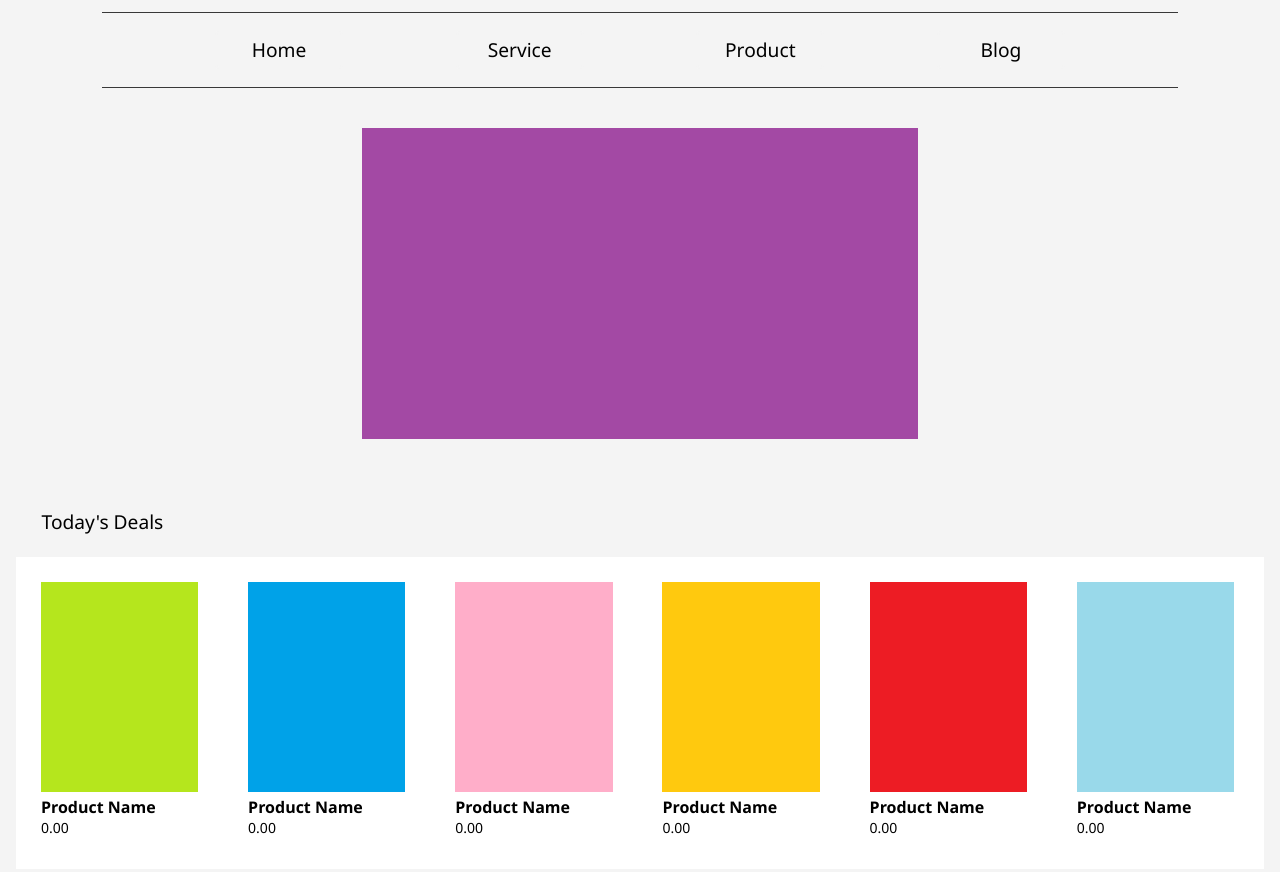
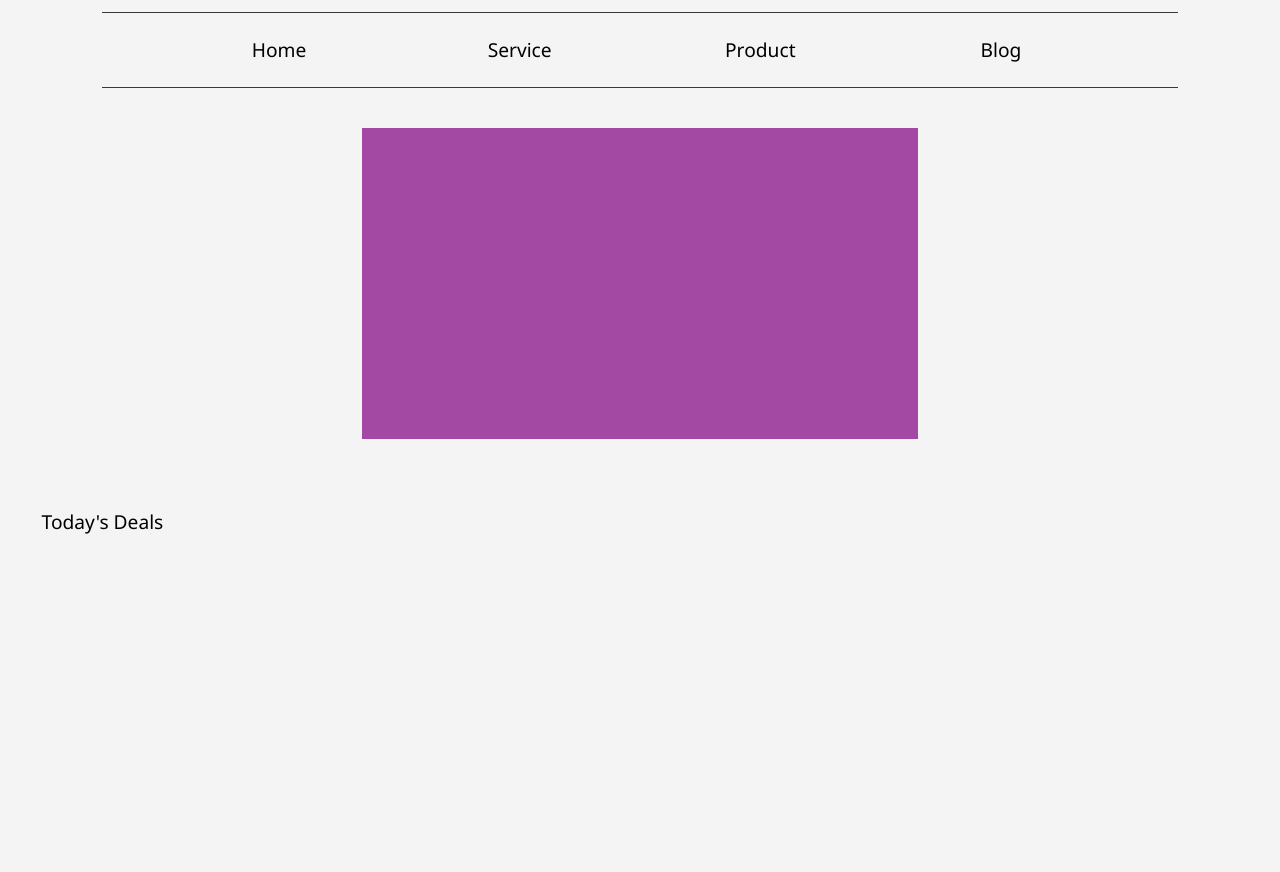
Before and after one commit to wmik/shop, a plain HTML site: page index.html in a window 1280 px wide. Shown: the part 70-942 px from the top of the page. After the commit the page ends 800 px from the top, so only its background shows below. Drawn offline with Linux system fonts and the light colour scheme; no server answers.

Commit message:
feat: dynamic product loading

```diff
--- a/index.html
+++ b/index.html
@@ -44,62 +44,7 @@
     </header>
     <section class="tile-group">
       <h2>Today's Deals</h2>
-      <section class="products">
-        <div class="product-card">
-          <div class="product-image">
-            <img src="images/products/p1.png" alt="product_name_#1" />
-          </div>
-          <div class="product-info">
-            <h5>Product Name</h5>
-            <h6>0.00</h6>
-          </div>
-        </div>
-        <div class="product-card">
-          <div class="product-image">
-            <img src="images/products/p2.png" alt="product_name_#2" />
-          </div>
-          <div class="product-info">
-            <h5>Product Name</h5>
-            <h6>0.00</h6>
-          </div>
-        </div>
-        <div class="product-card">
-          <div class="product-image">
-            <img src="images/products/p3.png" alt="product_name_#2" />
-          </div>
-          <div class="product-info">
-            <h5>Product Name</h5>
-            <h6>0.00</h6>
-          </div>
-        </div>
-        <div class="product-card">
-          <div class="product-image">
-            <img src="images/products/p4.png" alt="product_name_#2" />
-          </div>
-          <div class="product-info">
-            <h5>Product Name</h5>
-            <h6>0.00</h6>
-          </div>
-        </div>
-        <div class="product-card">
-          <div class="product-image">
-            <img src="images/products/p5.png" alt="product_name_#2" />
-          </div>
-          <div class="product-info">
-            <h5>Product Name</h5>
-            <h6>0.00</h6>
-          </div>
-        </div>
-        <div class="product-card">
-          <div class="product-image">
-            <img src="images/products/p6.png" alt="product_name_#2" />
-          </div>
-          <div class="product-info">
-            <h5>Product Name</h5>
-            <h6>0.00</h6>
-          </div>
-        </div>
-      </section>
+      <section class="products"></section>
     </section>
   </main>
   <footer class="page-footer"></footer>
--- a/scripts/api.js
+++ b/scripts/api.js
@@ -25,7 +25,7 @@ function fetchTree(tree_sha, recursive) {
 
 function fetchBlob(file_sha) {
   const config = Object.assign(repoConfig, { file_sha });
-  return octokit.gitdata.getBlob(config).then(blob => blob.content);
+  return octokit.gitdata.getBlob(config).then(result => result.data.content);
 }
 
 if (!localStorage.getItem(IMAGES_CACHE_KEY)) {
```
Also changed, not shown: scripts/main.js (+30 -0 lines), 1 other file.
